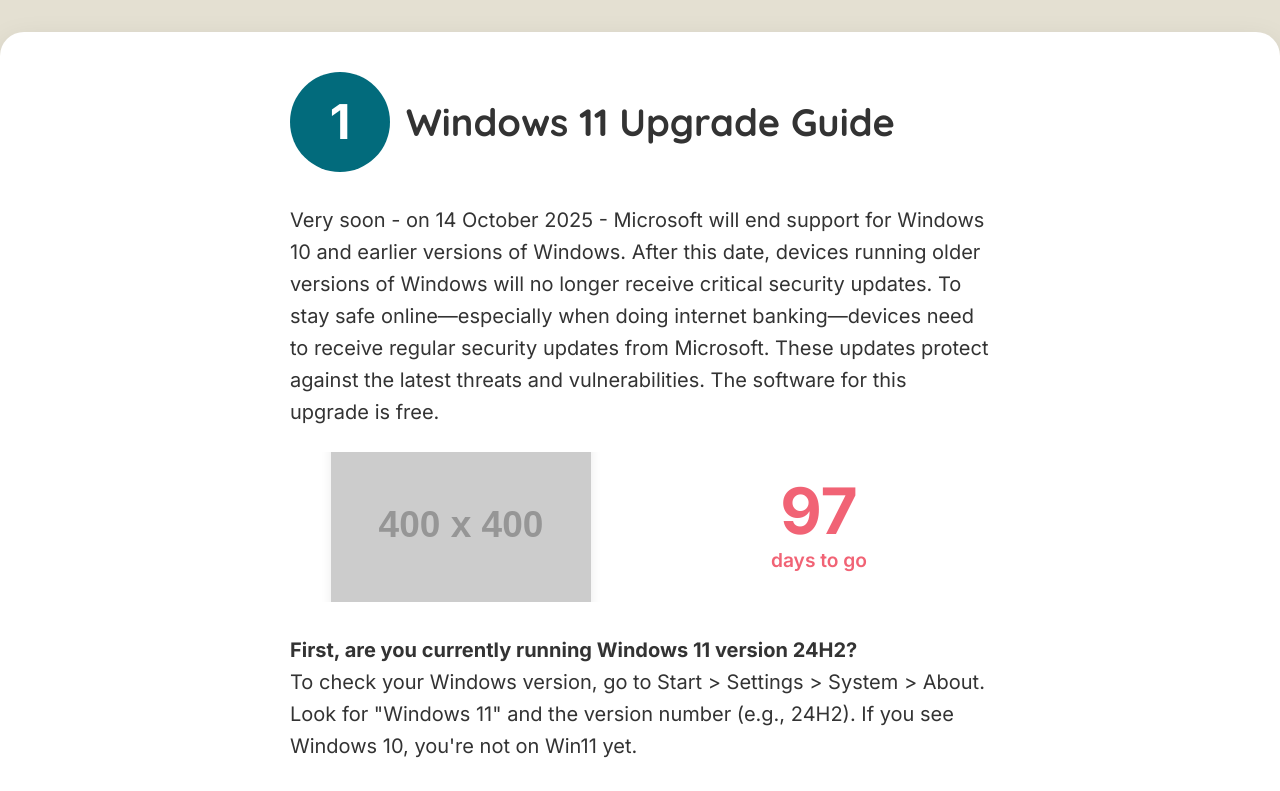
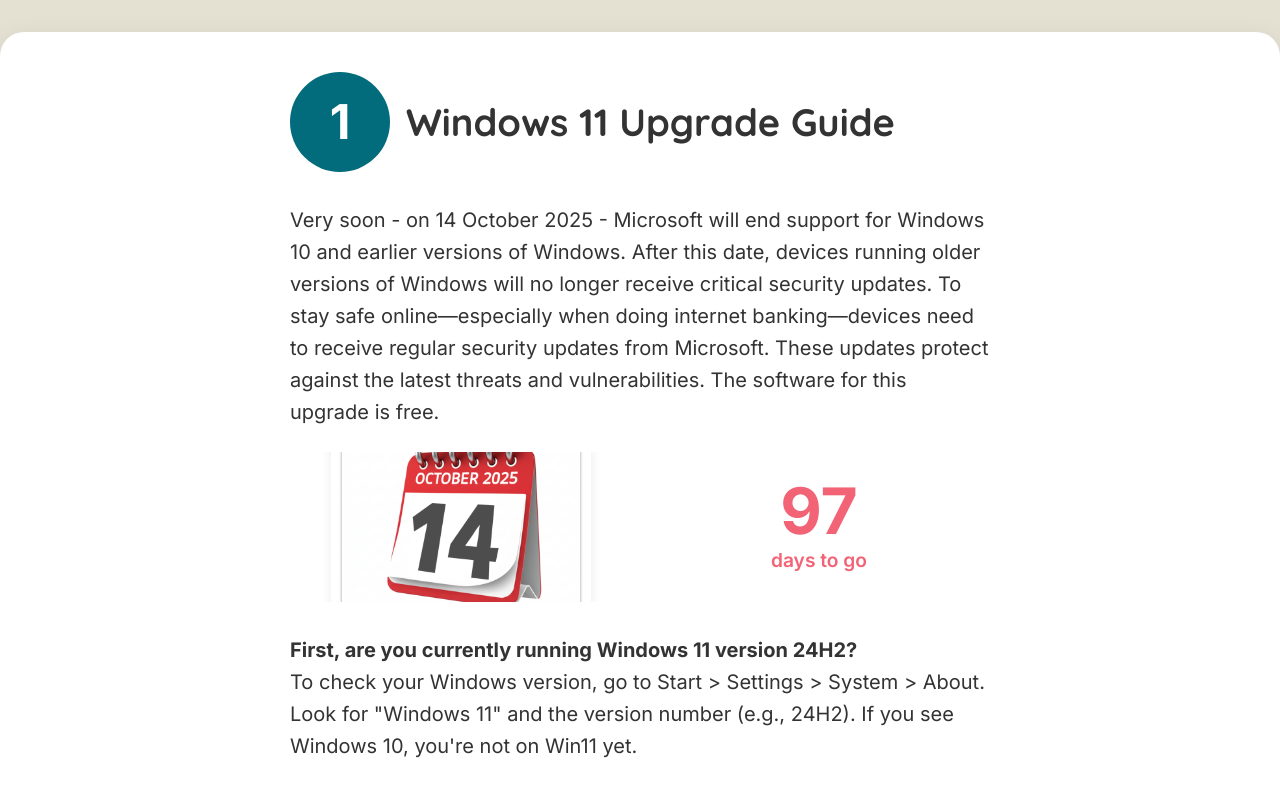
Before and after one commit to grantFD/win11update, a plain HTML site: page index.html in a window 1280 px wide. Shown: the top 791 px of the page. Drawn offline with nearby package versions, Linux system fonts and the light colour scheme; placeholder pictures from the web are drawn by us.

Commit message:
Update index.html
correct image name

```diff
--- a/index.html
+++ b/index.html
@@ -464,7 +464,7 @@
 
                     <div class="countdown-flex-container">
                         <div class="countdown-flex-item image-container">
-                            <img src="date edited.jpg-3e93cc7b-12c5-4c34-a25f-3ced6b7149ab" alt="Calendar showing October 14, 2025" class="calendar-image" onerror="this.onerror=null;this.src='https://placehold.co/400x400/E0F2F7/4A4A4A?text=Calendar+Image';">
+                            <img src="Win11_date.png" alt="Calendar showing October 14, 2025" class="calendar-image" onerror="this.onerror=null;this.src='https://placehold.co/400x400/E0F2F7/4A4A4A?text=Calendar+Image';">
                         </div>
                         <div class="countdown-flex-item">
                             <div id="countdown" class="text-center">
```
